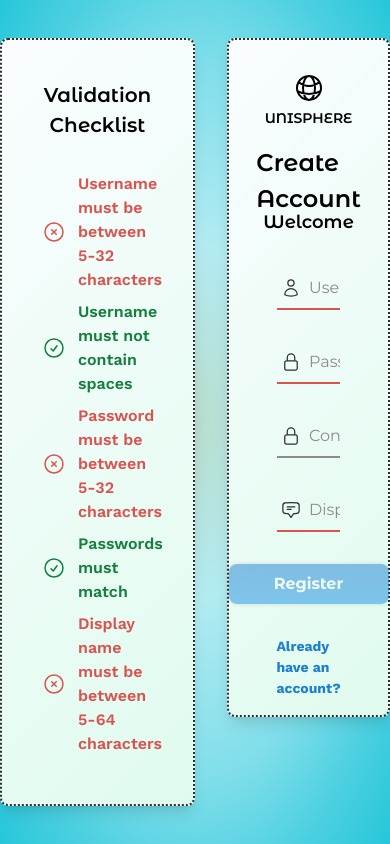
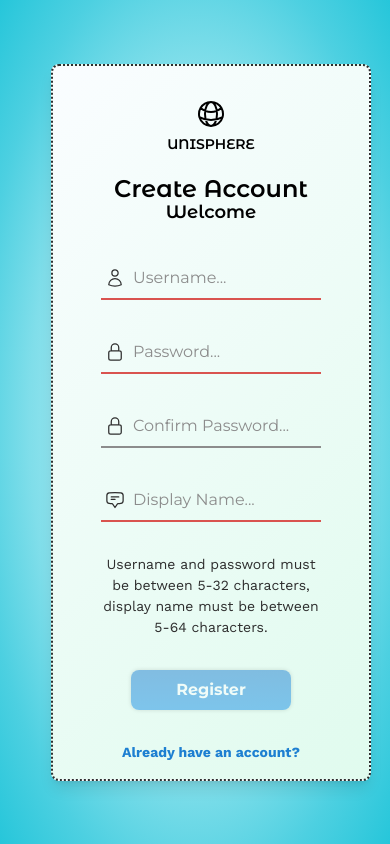
Before and after one commit to Jayd-H/UniSphere, a React (Vite) app in the folder Client/: page /register in a window 390 px wide. Built offline with nearby package versions, Linux system fonts and the light colour scheme; no server answers.

Commit message:
feat: add conditional logic to render the validation checklist on smaller screens

```diff
--- a/Client/src/Pages/RegisterPage.tsx
+++ b/Client/src/Pages/RegisterPage.tsx
@@ -157,11 +157,12 @@ const RegisterPage = () => {
 
   return (
     <div className="flex justify-center items-center h-screen bg-background-gradient font-work-sans">
-      <div className="grid grid-cols-2 space-x-8">
+      <div className="grid grid-cols-1 lg:grid-cols-2 space-x-8">
         <motion.div
           variants={containerVariants}
           initial="hidden"
           animate="visible"
+          className="hidden lg:block"
         >
           <FormContainer>
             <motion.div className=" items-center p-6" variants={childVariants}>
@@ -235,6 +236,12 @@ const RegisterPage = () => {
                   isValid={displayNameChecks.lengthCheck}
                 />
                 <motion.div variants={childVariants}>
+                  <h1 className="text-center text-sm text-black font-work-sans lg:hidden">
+                    Username and password must be between 5-32 characters,
+                    display name must be between 5-64 characters.
+                  </h1>
+                </motion.div>
+                <motion.div variants={childVariants}>
                   <SubmitButton
                     isDisabled={shouldDisableForm()}
                     text="Register"
```
